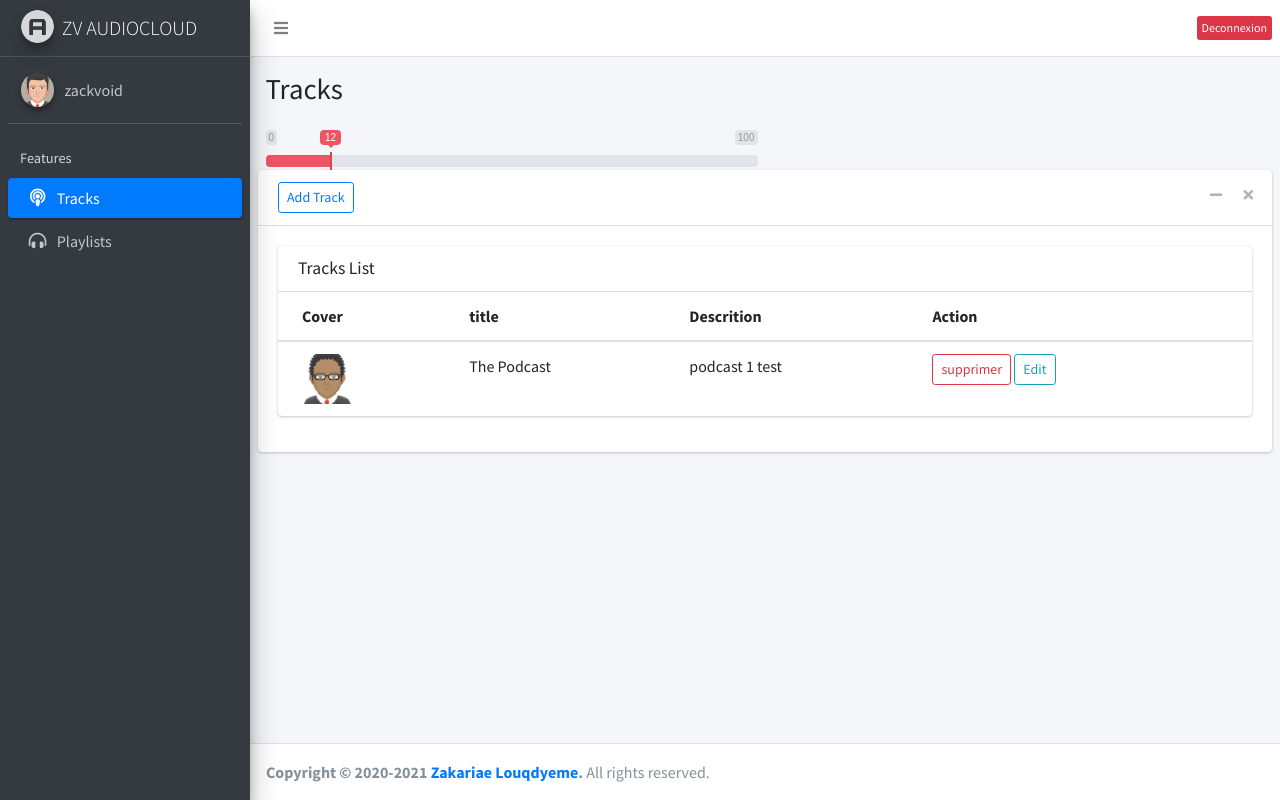
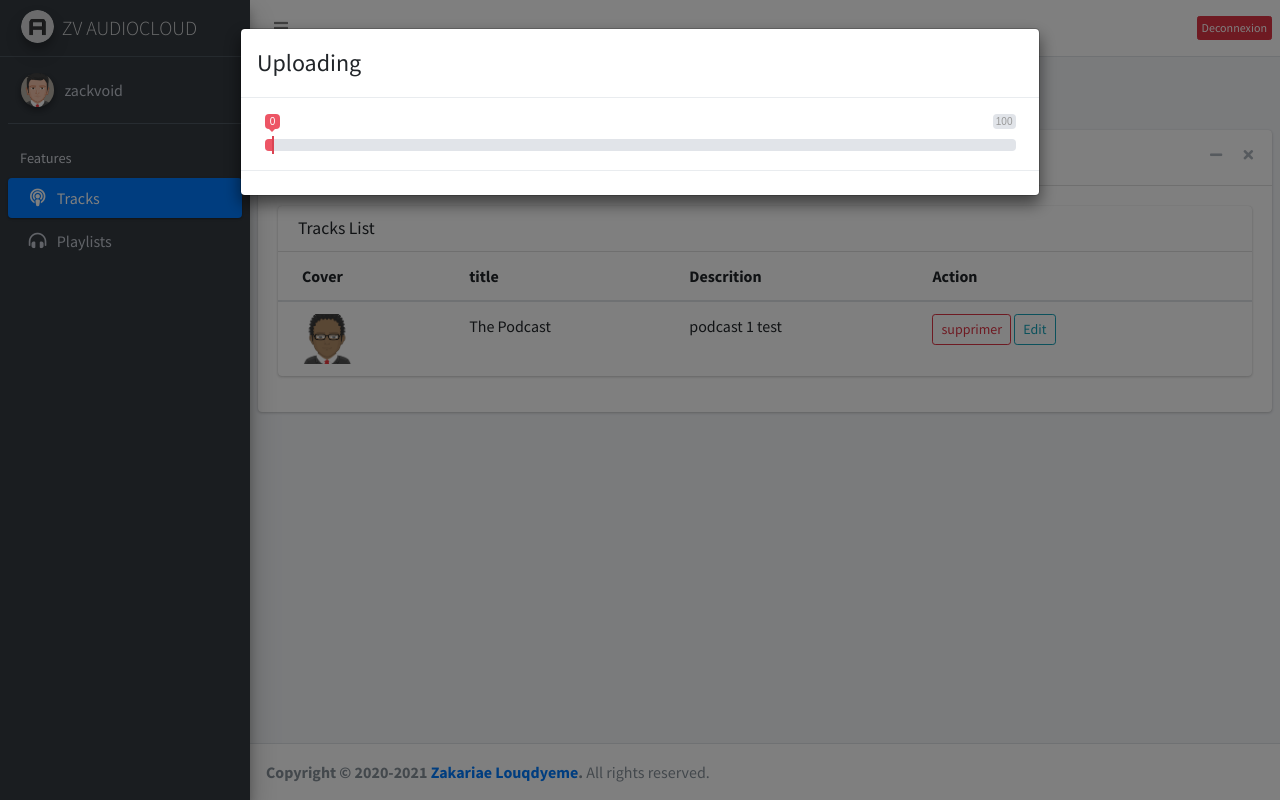
Before and after one commit to zakarialouqdyeme/Zackvoid-AudioCloud, a PHP site: page /dashboard/Tracks.php in a window 1280 px wide. Run offline with PHP 8.4, Linux system fonts and the light colour scheme; a user stored in the database is signed in; data that the repository does not hold is empty; some libraries are stand-ins or nearby versions.

Commit message:
upload slider and modal

```diff
--- a/dashboard/Tracks.php
+++ b/dashboard/Tracks.php
@@ -117,10 +117,32 @@ if(!isset($_SESSION["id"])) header('Location:../Auth/login.php');
                     <!-- /.modal-dialog -->
                 </div>
                 <!-- /.modal add -->
+<!-- /.modal add -->
+<div class="modal fade" id="modal-upload">
+    <div class="modal-dialog modal-lg">
+        <div class="modal-content">
+            <div class="modal-header">
 
-                <div class="col-sm-6" >
+                <h4 class="modal-title">Uploading</h4>
+                <!-- <button type="button" class="close" data-dismiss="modal" aria-label="Close">
+                    <span aria-hidden="true">&times;</span>
+                </button> -->
+            </div>
+            <div class="modal-body">
+                <div class="col-sm-12" >
                     <input type="text" class="js-range-slider" name="my_range" value="" />
                 </div>
+                </div>
+            <div class="modal-footer justify-content-between">
+
+            </div>
+        </div>
+        <!-- /.modal-content -->
+    </div>
+    <!-- /.modal-dialog -->
+</div>
+<!-- /.modal add -->
+
 
                 <!-- Default box -->
                 <div class="card">
```
Also changed, not shown: dashboard/dist/js/crud/crudTracks.js.
